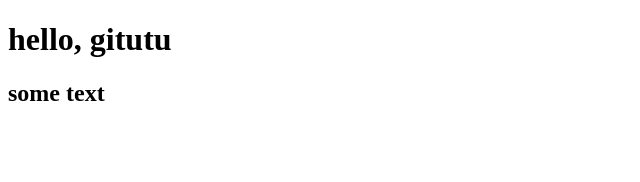
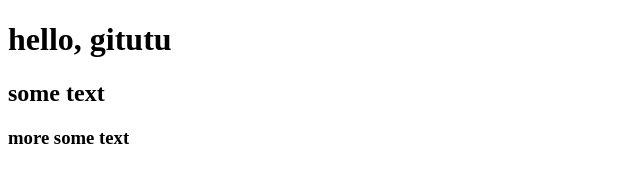
Before and after one commit to DenWebSite/test, a plain HTML site: page index.html in a window 1280 px wide. Shown: the whole page, without its empty margins (0-640 px from the left). Drawn offline with Linux system fonts and the light colour scheme.

Commit message:
4 commit

```diff
--- a/index.html
+++ b/index.html
@@ -10,6 +10,7 @@
 <body>
     <h1>hello, gitutu</h1>
     <h2>some text</h2>
+    <h3>more some text</h3>
 </body>
 
 </html>
```
